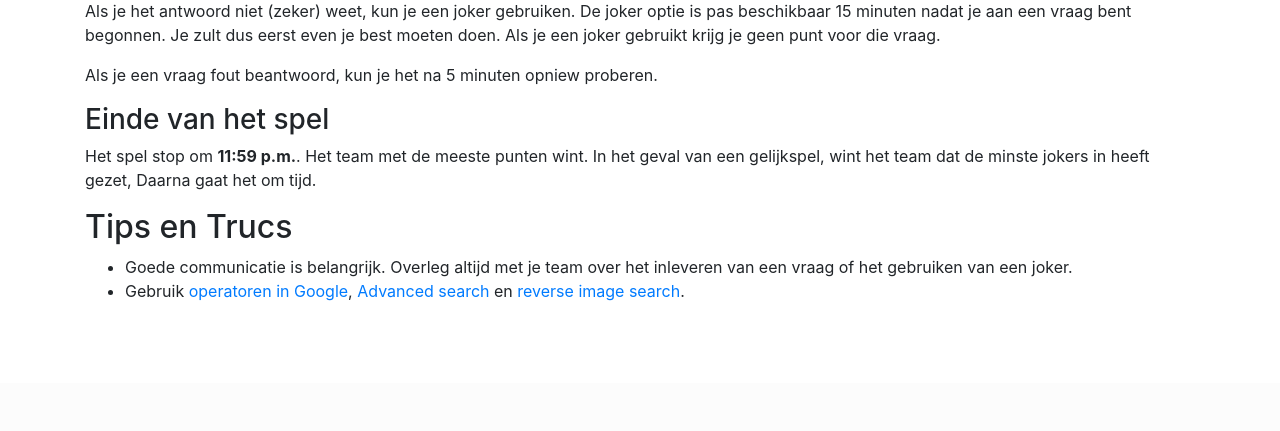
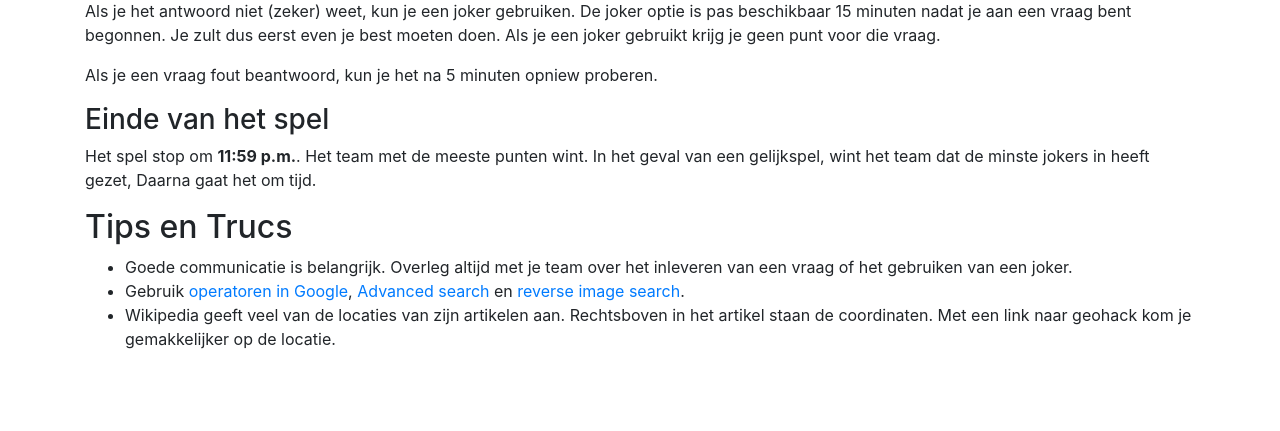
Before and after one commit to MarkdenBesten/WWWereldreis, a Django app: page /game/reisgids/ in a window 1280 px wide. Shown: the part 611-1042 px from the top of the page. Before the commit the page ends 912 px from the top, so only its background shows below. Run offline with Django 3.2, Linux system fonts and the light colour scheme; some libraries are stand-ins or nearby versions.

Commit message:
added another 'tip'

```diff
--- a/game/templates/reisgids.html
+++ b/game/templates/reisgids.html
@@ -43,6 +43,10 @@
             <a href="https://www.google.com/advanced_search">Advanced search</a> en
             <a href="https://images.google.com/">reverse image search</a>.
         </li>
+        <li>
+            Wikipedia geeft veel van de locaties van zijn artikelen aan. Rechtsboven in het artikel staan de coordinaten.
+            Met een link naar geohack kom je gemakkelijker op de locatie.
+        </li>
     </ul>
     <div style="margin-bottom: 5rem"></div>
 {% endblock %}
```
